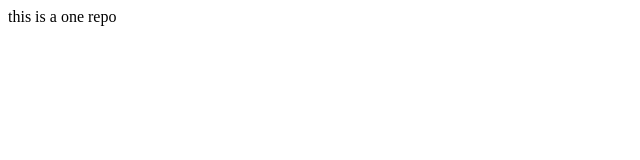
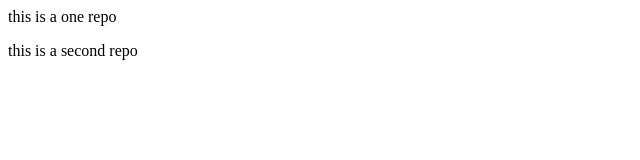
Before and after one commit to 6591gokul/localrepo, a plain HTML site: page index.html in a window 1280 px wide. Shown: the whole page, without its empty margins (0-640 px from the left). Drawn offline with Linux system fonts and the light colour scheme.

Commit message:
add second repo

```diff
--- a/index.html
+++ b/index.html
@@ -1 +1,2 @@
 <p>this is a one repo</p>
+<p>this is a second repo</p>
```
